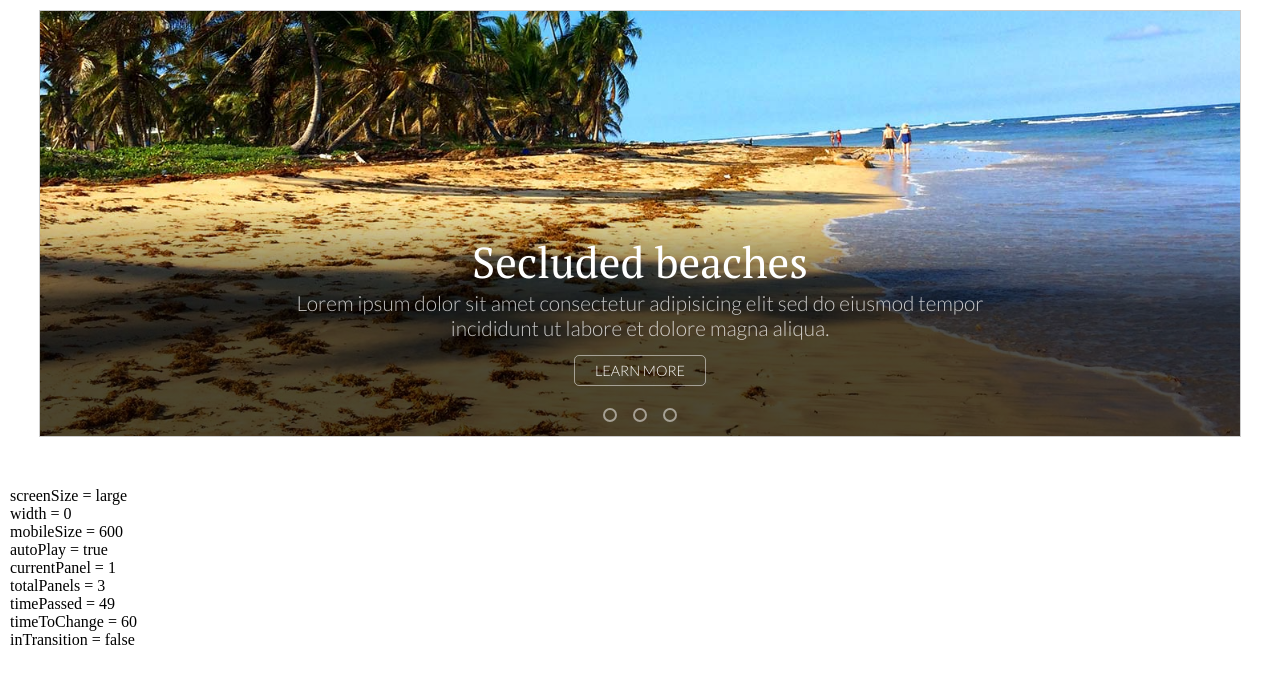
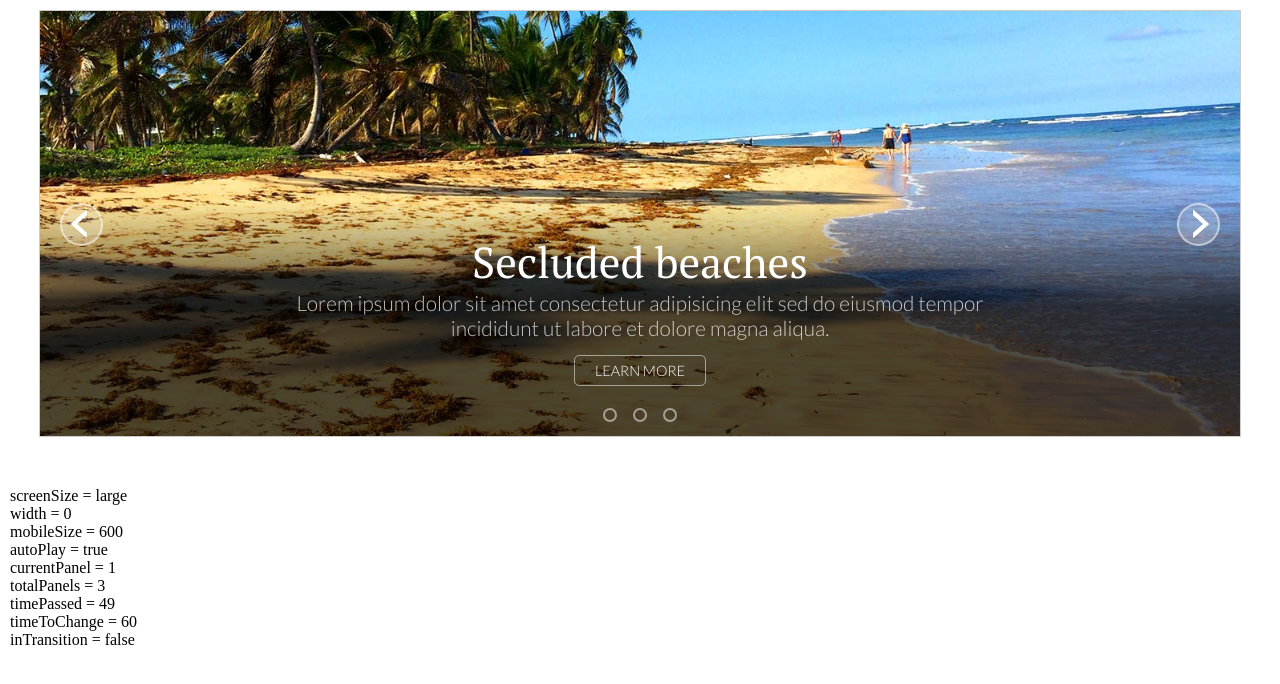
Before and after one commit to AlexCsanyi/myMarquee, a plain HTML site: page myMarquee/index.html in a window 1280 px wide. Drawn offline with Linux system fonts and the light colour scheme.

Commit message:
styled the next and prev buttons

```diff
--- a/myMarquee/assets/includes/marquee.css
+++ b/myMarquee/assets/includes/marquee.css
@@ -136,3 +136,35 @@ body {
 .marquee .marquee_nav div.selected {
   background-color: #fff;
 }
+
+.marquee .btn {
+  width: 39px;
+  height: 39px;
+  background: rgba(255, 255, 255, 0.2) no-repeat;
+  background-size: 50px 30px;
+  position: absolute;
+  top: 192px;
+  cursor: pointer;
+  border-radius: 50%;
+  border: 2px solid rgba(255, 255, 255, 0.5);
+  transition: background-color 0.4s, border 0.4s;
+}
+
+.marquee .btn:hover {
+  border-color: #fff;
+  background-color: rgba(0, 0, 0, 0.6);
+}
+
+.marquee .btn.prev {
+  left: 20px;
+  z-index: 104;
+  background-image: url(../images/arrow_left.svg);
+  background-position: -8px 4px;
+}
+
+.marquee .btn.next {
+  right: 20px;
+  z-index: 105;
+  background-image: url(../images/arrow_right.svg);
+  background-position: -3px 4px;
+}
```
